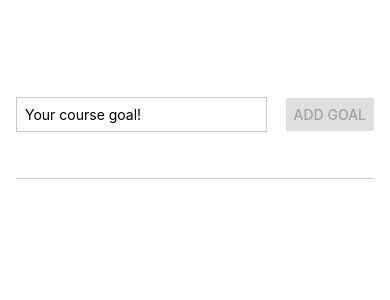
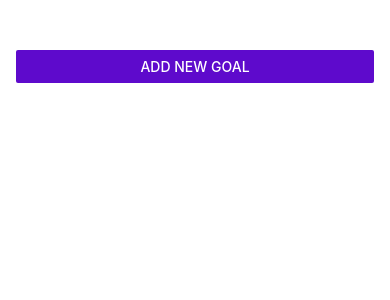
Before and after one commit to Mr-Hera/rn-crash-course, a React Native app: screen / in a window 390 px wide. Shown: the top 300 px of the page. Built offline with nearby package versions, Linux system fonts and the light colour scheme.

Commit message:
explored adding a modal with an open & a close trigger

```diff
--- a/App.js
+++ b/App.js
@@ -1,10 +1,15 @@
 import { useState } from 'react';
-import { StyleSheet, View, FlatList } from 'react-native';
+import { StyleSheet, View, FlatList, Button, Text } from 'react-native';
 import GoalItem from './components/GoalItem';
 import GoalInput from './components/GoalInput';
 
 export default function App() {
+  const [modalIsVisible, setModalIsVisible] = useState(false);
   const [courseGoals, setCourseGoals] = useState([]);
+
+  function startAddGoalHandler() {
+    setModalIsVisible(modalIsVisible => !modalIsVisible);
+  };
 
   function addGoalHandler(enteredGoalText) {
       console.log(`🚀 ~ Entered goal is '${enteredGoalText}'`);
@@ -23,7 +28,8 @@ export default function App() {
 
   return (
     <View style={styles.appContainer}>
-      <GoalInput onAddGoal={addGoalHandler}/>
+      <Button title='Add new goal' color='#5e0acc' onPress={startAddGoalHandler} />
+      <GoalInput onAddGoal={addGoalHandler} visible={modalIsVisible} onCancel={startAddGoalHandler}/>
       <View style={styles.goalsContainer}>
         <FlatList
           data={courseGoals}
@@ -44,6 +50,7 @@ const styles = StyleSheet.create({
     paddingHorizontal: 16,
   },
   goalsContainer: {
-    flex: 5
+    flex: 5,
+    marginTop: 8
   },
 });
--- a/components/GoalInput.js
+++ b/components/GoalInput.js
@@ -1,5 +1,5 @@
 import { useState } from 'react'
-import { StyleSheet, View, TextInput, Button } from 'react-native'
+import { StyleSheet, View, TextInput, Button, Modal } from 'react-native'
 
 const GoalInput = (props) => {
     const [enteredGoalText, setEnteredGoalText] = useState('');
@@ -16,6 +16,7 @@ const GoalInput = (props) => {
     };
 
     return (
+        <Modal visible={props.visible} animationType='slide'>
             <View style={styles.inputContainer}>
                 <TextInput
                 style={styles.textInput}
@@ -23,27 +24,42 @@ const GoalInput = (props) => {
                 onChangeText={goalInputHandler}
                 value={enteredGoalText}
                 />
+                <View style={styles.buttonContainer}>
+                    <View style={styles.button}>
                         <Button disabled={enteredGoalText == ''} title='Add Goal' onPress={addGoalHandler}/>
                     </View>
+                    <View style={styles.button}>
+                        <Button title='Cancel' color='red' onPress={props.onCancel}/>
+                    </View>
+                </View>
+            </View>
+        </Modal>
     )
 }
 
 const styles = StyleSheet.create({
     inputContainer: {
         flex: 1,
-        flexDirection: 'row',
-        justifyContent: 'space-between',
+        justifyContent: 'center',
         alignItems: 'center',
         marginBottom: 24,
+        padding: 16,
         borderBottomWidth: 1,
         borderBottomColor: '#ccc'
     },
     textInput: {
         borderWidth: 1,
         borderColor: '#cccccc',
-        width: '70%',
-        marginRight: 8,
+        width: '100%',
         padding: 8
+    },
+    buttonContainer: {
+        marginTop: 16,
+        flexDirection: 'row',
+    },
+    button: {
+        width: 100,
+        marginHorizontal: 8,
     },
 });
 
```
Lines whose indentation alone changed are shown as unchanged.
